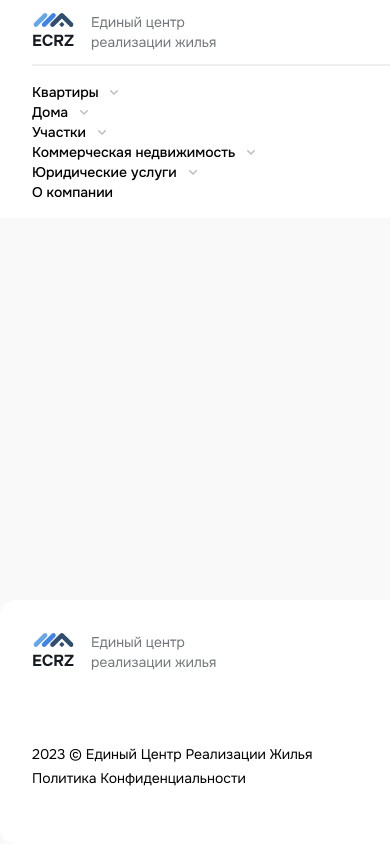
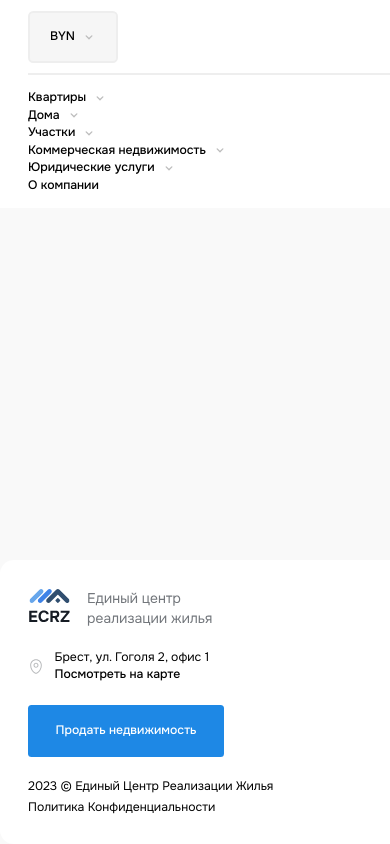
Before and after one commit to postfm/ecrz, a Next.js app: page / in a window 390 px wide. Shown: the top 844 px of the page. Built offline with nearby package versions, Linux system fonts and the light colour scheme.

Commit message:
fix: Исправит адаптив для шапки

```diff
--- a/src/app/layout.tsx
+++ b/src/app/layout.tsx
@@ -22,7 +22,7 @@ export default function RootLayout({
     <ReactQueryClientProvider>
       <html
         lang='ru'
-        className='h-full'
+        className='h-full text-sm'
       >
         <body className={`${onest.className} h-full`}>
           <main className='w-[1366px] mx-auto h-full flex flex-col'>
--- a/src/components/address/address.tsx
+++ b/src/components/address/address.tsx
@@ -10,7 +10,7 @@ export default function Address() {
 
   return (
     <div
-      className='flex justify-between align-baseline w-52 h-10 sm:hidden'
+      className='flex justify-between align-baseline'
       ref={ref}
     >
       <Image
@@ -20,9 +20,9 @@ export default function Address() {
         alt='Маркер карты'
       />
       <div className='flex flex-col ml-3 w-44 h-10'>
-        <p className='w-44 h-10'>Брест, ул. Гоголя 2, офис 1</p>
+        <p className='text-nowrap'>Брест, ул. Гоголя 2, офис 1</p>
         <button
-          className='font-medium text-sm hover:text-blue-600 text-left'
+          className='font-medium hover:text-blue-600 text-left'
           onClick={() => toggle()}
         >
           Посмотреть на карте
--- a/src/components/breadcrumbs/breadcrumbs.tsx
+++ b/src/components/breadcrumbs/breadcrumbs.tsx
@@ -7,12 +7,15 @@ interface BreadcrumbsProps {
 
 export const Breadcrumbs = ({ links }: BreadcrumbsProps) => {
   return (
-    <div className='font-normal text-sm mb-4'>
+    <div className='font-normal mb-4'>
       {links.map((link, index) => {
         const isLast = index === links.length - 1;
         return (
           <Fragment key={link.link}>
-            <Link href={link.link} className={isLast ? 'text-gray-500' : ''}>
+            <Link
+              href={link.link}
+              className={isLast ? 'text-gray-500' : ''}
+            >
               {link.label}
             </Link>{' '}
             {isLast ? '' : '/ '}
--- a/src/components/call/call.tsx
+++ b/src/components/call/call.tsx
@@ -1,7 +1,7 @@
 export default function Call() {
   return (
-    <div className='sm:hidden'>
-      <button className='w-[196px] h-[52px] text-sm font-medium p-3 bg-white text-blue-600 rounded hover:bg-blue-600 hover:text-white border-blue-600 border-2'>
+    <div className=''>
+      <button className='w-[196px] h-[52px] font-medium p-3 bg-white text-blue-600 rounded hover:bg-blue-600 hover:text-white border-blue-600 border-2'>
         Заказать звонок
       </button>
     </div>
--- a/src/components/card/card.tsx
+++ b/src/components/card/card.tsx
@@ -20,14 +20,12 @@ export default function Card({ property, rentalType }: CardProps) {
         <Carousel
           loop={true}
           navigation={({ setActiveIndex, activeIndex, length }) => (
-            <div className='absolute bottom-4 left-2/4 z-50 group-hover:flex -translate-x-2/4 gap-2 hidden z-0'>
+            <div className='absolute bottom-4 left-2/4 z-50 group-hover:flex -translate-x-2/4 gap-2 hidden'>
               {new Array(length).fill('').map((_, i) => (
                 <span
                   key={i}
                   className={`block h-1 cursor-pointer rounded-2xl transition-all content-[''] ${
-                    activeIndex === i
-                      ? 'w-[28px] h-1 bg-blue-600'
-                      : 'w-[28px] h-1 bg-white/50'
+                    activeIndex === i ? 'w-[28px] h-1 bg-blue-600' : 'w-[28px] h-1 bg-white/50'
                   }`}
                   onClick={() => setActiveIndex(i)}
                 />
@@ -104,29 +102,36 @@ export default function Card({ property, rentalType }: CardProps) {
       <div className='flex flex-col w-full h-auto p-[18px] pb-6'>
         <div className='flex flex-col items-start pb-4 border-b-2'>
           {rentalType === RentalType.Apartment && (
-            <div className='font-medium text-xs text-gray-600'>
-              {property.roomType}
-            </div>
+            <div className='font-medium text-xs text-gray-600'>{property.roomType}</div>
           )}
 
-          <div className='font-medium text-lg' style={{ color: '#0380EA' }}>
+          <div
+            className='font-medium text-lg'
+            style={{ color: '#0380EA' }}
+          >
             {property.name}
           </div>
-          <div className='font-normal text-sm text-gray-800'>
-            {property.location.fullAddress}
-          </div>
+          <div className='font-normal text-gray-800'>{property.location.fullAddress}</div>
         </div>
         <div className='flex flex-col items-start'>
           <div className='flex align-bottom mt-4 mb-4 font-normal text-sm text-gray-800'>
             {rentalType !== RentalType.Apartment && (
               <div className='flex mr-4'>
-                <Image src={Square} alt='square' className='mr-1' />
+                <Image
+                  src={Square}
+                  alt='square'
+                  className='mr-1'
+                />
                 <div>{property.totalArea} сот</div>
               </div>
             )}
 
             <div className='flex mr-4'>
-              <Image src={Fridge} alt='fridge' className='mr-1' />
+              <Image
+                src={Fridge}
+                alt='fridge'
+                className='mr-1'
+              />
               <div>
                 {property.kitchenArea}м<sup>2</sup>
               </div>
@@ -134,13 +139,21 @@ export default function Card({ property, rentalType }: CardProps) {
             {rentalType === RentalType.Apartment && (
               <>
                 <div className='flex mr-4'>
-                  <Image src={Bed} alt='bed' className='mr-1' />
+                  <Image
+                    src={Bed}
+                    alt='bed'
+                    className='mr-1'
+                  />
                   <div>
                     {property.livingArea}м<sup>2</sup>
                   </div>
                 </div>
                 <div className='flex mr-4'>
-                  <Image src={Tabler} alt='tabler' className='mr-1' />
+                  <Image
+                    src={Tabler}
+                    alt='tabler'
+                    className='mr-1'
+                  />
                   <div>
                     {property.floor}/{property.floors} этаж
                   </div>
--- a/src/components/catalog/catalog.tsx
+++ b/src/components/catalog/catalog.tsx
@@ -7,15 +7,13 @@ import Legal from './legal';
 
 export default function Catalog() {
   return (
-    <div className='flex justify-between max-2xl:w-[1302px] pt-4 pb-4 bg-white sm:flex-col'>
+    <div className='flex justify-between max-2xl:w-[1302px] pt-4 pb-4 bg-white md:flex-col md:text-lg'>
       <Apartments />
       <Houses />
       <Grounds />
       <Commercial />
       <Legal />
-      <div className='font-medium text-sm hover:text-blue-600 cursor-pointer'>
-        О компании
-      </div>
+      <div className='font-medium text-sm hover:text-blue-600 cursor-pointer'>О компании</div>
     </div>
   );
 }
--- a/src/components/currency/currency.tsx
+++ b/src/components/currency/currency.tsx
@@ -1,27 +1,22 @@
 'use client';
 
-import {
-  Listbox,
-  ListboxButton,
-  ListboxOption,
-  ListboxOptions,
-  Select,
-} from '@headlessui/react';
+import { Listbox, ListboxButton, ListboxOption, ListboxOptions, Select } from '@headlessui/react';
 import { ChevronDownIcon, ChevronUpIcon } from '@heroicons/react/16/solid';
 import { useState } from 'react';
 
 const CURRENCY_OPTIONS = ['BYN', 'RUB', 'USD'];
 
 export default function Currency() {
-  const [selectedValue, setSelectedValue] = useState<string>(
-    CURRENCY_OPTIONS[0],
-  );
+  const [selectedValue, setSelectedValue] = useState<string>(CURRENCY_OPTIONS[0]);
 
   return (
-    <div className='sm:hidden'>
-      <Listbox value={selectedValue} onChange={setSelectedValue}>
+    <div className=''>
+      <Listbox
+        value={selectedValue}
+        onChange={setSelectedValue}
+      >
         <ListboxButton
-          className='flex font-medium ml-auto items-center text-sm bg-inherit border-2 rounded-md px-3 w-[90px] h-[52px] text-center flex justify-center	'
+          className='flex font-medium ml-auto items-center text-sm bg-inherit border-2 rounded-md px-3 w-[90px] h-[52px] text-center justify-center	'
           style={{ backgroundColor: '#F6F6F6' }}
         >
           {({ active }) => (
@@ -43,7 +38,10 @@ export default function Currency() {
           modal={false}
         >
           {CURRENCY_OPTIONS.map((item) => (
-            <ListboxOption key={item} value={item}>
+            <ListboxOption
+              key={item}
+              value={item}
+            >
               {({ focus, selected }) => (
                 <button
                   className='hover:text-black block pt-3 pr-4 pb-3 pl-4 text-left w-full rounded-md'
--- a/src/components/header/close-button.tsx
+++ b/src/components/header/close-button.tsx
@@ -3,7 +3,7 @@ import React from 'react';
 
 export default function CloseButton() {
   return (
-    <button className='w-[18px] h-auto hidden sm:block'>
+    <button className='w-[18px] h-auto hidden md:block'>
       <XMarkIcon />
     </button>
   );
--- a/src/components/header/header.tsx
+++ b/src/components/header/header.tsx
@@ -13,7 +13,7 @@ import MenuButton from './menu-button';
 export default function Header() {
   return (
     <div className='pl-8 pr-8 bg-white'>
-      <header className='w-full flex justify-between pt-3 gap-3 border-b-2 pb-3 align-baseline items-center '>
+      <header className='w-full flex justify-between pt-3 gap-3 border-b-2 pb-3 align-baseline items-center md:hidden'>
         <Logo />
         <Address />
         <Social />
@@ -21,6 +21,10 @@ export default function Header() {
         <Call />
         <Sale />
         <Currency />
+      </header>
+      <header className='w-full md:flex md:text-lg justify-between pt-3 gap-3 border-b-2 pb-3 align-baseline items-center hidden'>
+        <Currency />
+        <Logo />
         <CloseButton />
         <MenuButton />
       </header>
--- a/src/components/phone/phone.tsx
+++ b/src/components/phone/phone.tsx
@@ -8,20 +8,17 @@ interface PhoneProps {
 
 const Phone: React.FC<PhoneProps> = ({ footer = false }) => {
   return (
-    <div
-      className={`flex flex-col ${
-        footer ? 'items-end' : 'items-start'
-      } sm:hidden`}
-    >
+    <div className={`flex flex-col ${footer ? 'items-end' : 'items-start'} `}>
       <div className='flex'>
         {!footer && (
-          <Image src={phone} width={12} height={16} alt='Иконка телефона' />
+          <Image
+            src={phone}
+            width={12}
+            height={16}
+            alt='Иконка телефона'
+          />
         )}
-        <p
-          className={`font-normal ${
-            footer ? 'text-xl' : 'text-sm'
-          } ml-2 whitespace-nowrap`}
-        >
+        <p className={`font-normal ${footer ? 'text-xl' : 'text-sm'} ml-2 whitespace-nowrap`}>
           <a
             href='tel:+375292001080'
             className=' cursor-pointer hover:text-blue-600'
@@ -32,13 +29,14 @@ const Phone: React.FC<PhoneProps> = ({ footer = false }) => {
       </div>
       <div className='flex'>
         {!footer && (
-          <Image src={phone} width={12} height={16} alt='Иконка телефона' />
+          <Image
+            src={phone}
+            width={12}
+            height={16}
+            alt='Иконка телефона'
+          />
         )}
-        <p
-          className={`font-normal ${
-            footer ? 'text-xl' : 'text-sm'
-          } ml-2 whitespace-nowrap`}
-        >
+        <p className={`font-normal ${footer ? 'text-xl' : 'text-sm'} ml-2 whitespace-nowrap`}>
           <a
             href='tel:80162932050'
             className=' cursor-pointer hover:text-blue-600'
--- a/src/components/sale/sale.tsx
+++ b/src/components/sale/sale.tsx
@@ -1,7 +1,7 @@
 export default function Sale() {
   return (
-    <div className='sm:hidden'>
-      <button className='w-[196px] h-[52px] text-sm font-medium p-3 bg-blue-600 text-white rounded hover:bg-blue-800'>
+    <div className=''>
+      <button className='w-[196px] h-[52px] font-medium p-3 bg-blue-600 text-white rounded hover:bg-blue-800'>
         Продать недвижимость
       </button>
     </div>
--- a/src/components/social/social.tsx
+++ b/src/components/social/social.tsx
@@ -5,7 +5,7 @@ import telegram from '../../../public/telegram.svg';
 
 export default function Social() {
   return (
-    <div className='flex justify-between w-28 sm:hidden'>
+    <div className='flex justify-between w-28'>
       <Image
         src={viber}
         width={36}
```
